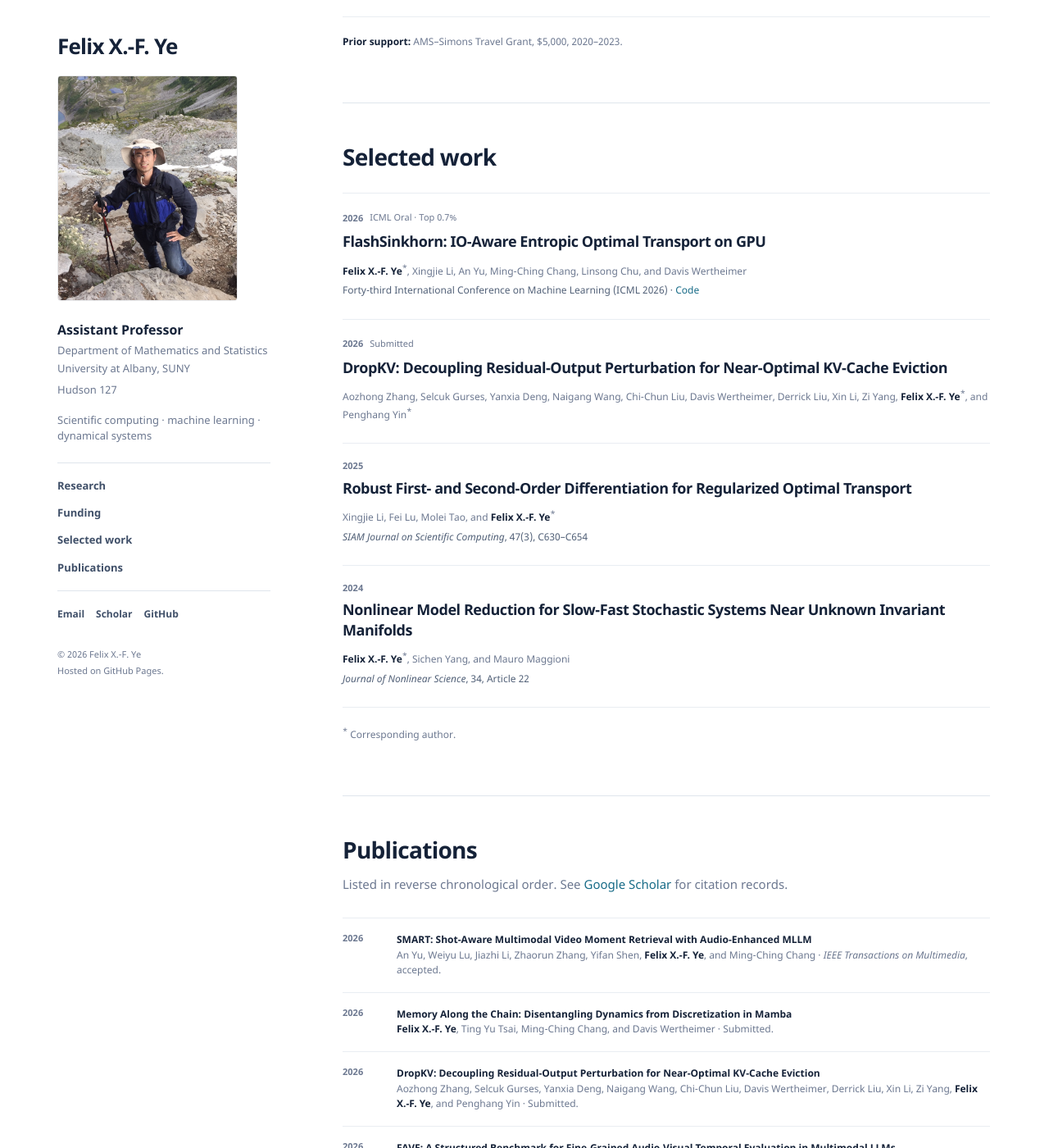
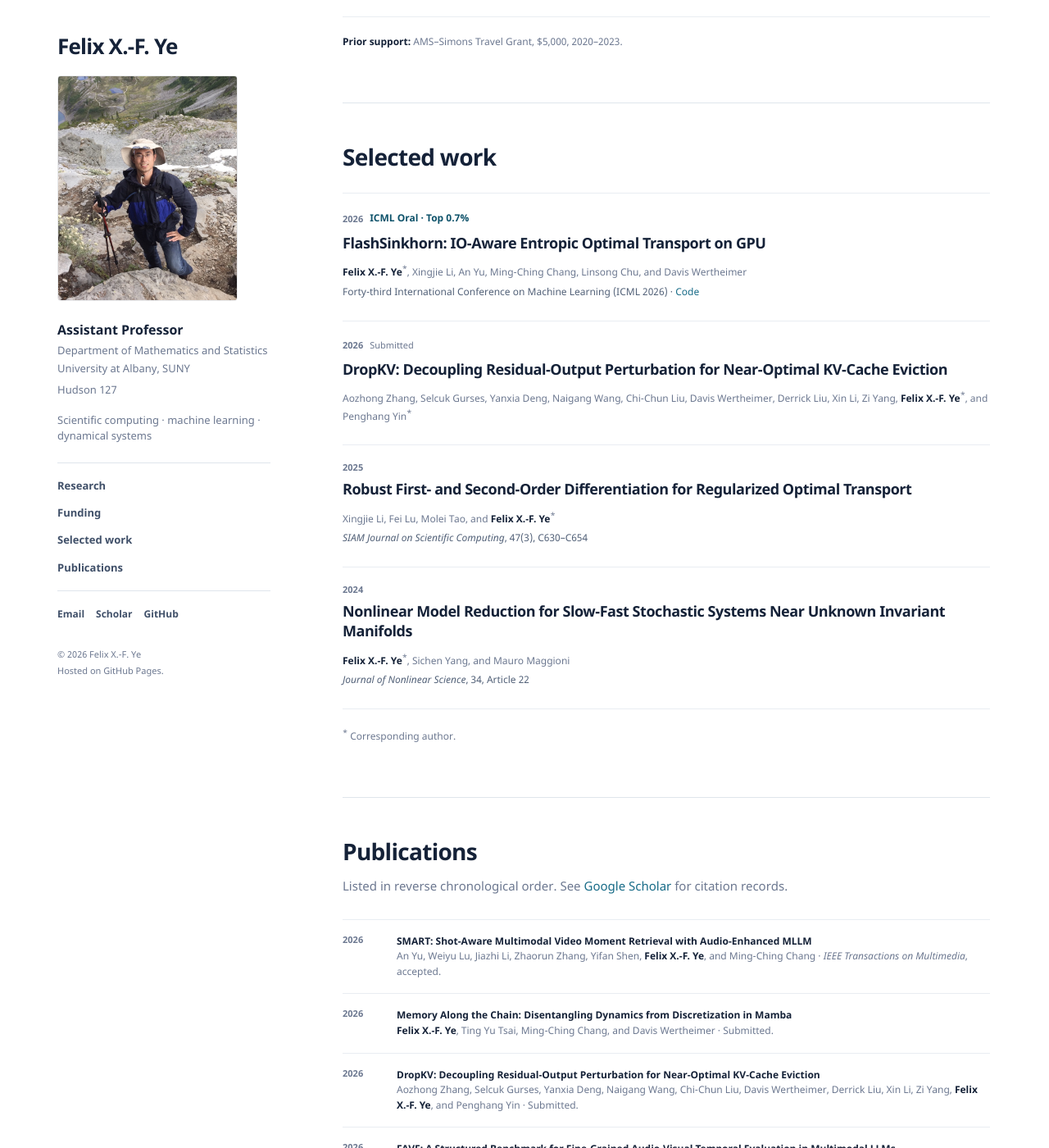
Before and after one commit to yexf308/yexf308.github.io, a Jekyll site: the page built from index.md, in a window 1280 px wide and 1400 px high, scrolled down 1807 px. Shown: the whole window at 82% size. Built offline with Jekyll 4.4.1, drawn with Linux system fonts in a browser that asks for light colours.

Commit message:
Highlight ICML oral recognition

```diff
--- a/assets/css/style.scss
+++ b/assets/css/style.scss
@@ -316,6 +316,12 @@ footer p {
   margin-bottom: 8px;
 }
 
+.publication-highlight {
+  color: var(--accent-dark);
+  font-size: 12px;
+  font-weight: 800;
+}
+
 .status,
 .pub-year {
   background: none;
--- a/index.md
+++ b/index.md
@@ -98,7 +98,7 @@ description: Research in scientific computing, machine learning, dynamical syste
     <article class="publication-card">
       <div class="card-meta">
         <span class="pub-year">2026</span>
-        <span>ICML Oral · Top 0.7%</span>
+        <span class="publication-highlight">ICML Oral · Top 0.7%</span>
       </div>
       <h3><a href="https://arxiv.org/abs/2602.03067">FlashSinkhorn: IO-Aware Entropic Optimal Transport on GPU</a></h3>
       <p class="authors"><strong>Felix X.-F. Ye</strong><sup>*</sup>, Xingjie Li, An Yu, Ming-Ching Chang, Linsong Chu, and Davis Wertheimer</p>
```
